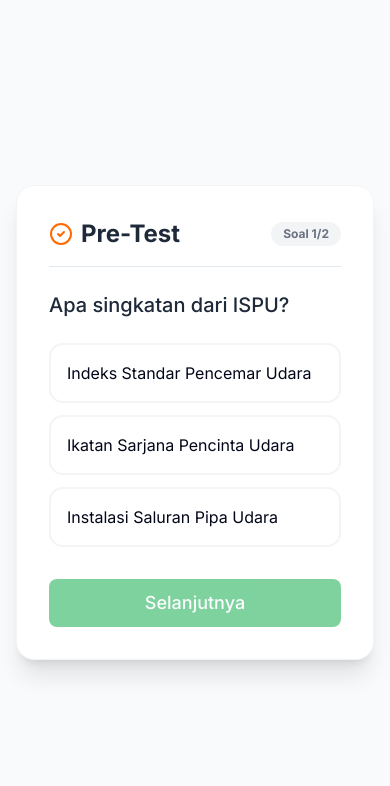
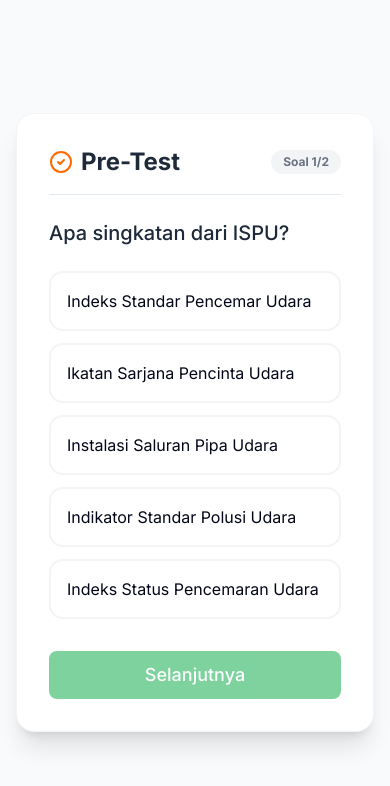
Before and after one commit to AlvinLore/epostory-main, a Next.js app: page /story/1 in a window 390 px wide. Shown: the top 786 px of the page. Built offline with nearby package versions, Linux system fonts and the light colour scheme.

Commit message:
Update: opsi jawaban 5 plus feedback masing masing dan perkecil gambar kuis mobile

```diff
--- a/app/story/[id]/page.tsx
+++ b/app/story/[id]/page.tsx
@@ -12,12 +12,8 @@ interface StoryPage {
   title: string;
   content: string;
   image?: string | null; // Tambahan field image
-  quizOptions?: string[];
+  quizOptions?: { text: string; feedback: string }[];
   quizAns?: number;
-  quizFeedback?: {
-    correct: string;
-    incorrect: string;
-  };
 }
 
 interface Chapter {
@@ -32,8 +28,18 @@ const STORY_DATA = {
   title: "Petualangan Udara Bersih",
   // PRE-TEST
   preTest: [
-    { id: "pre1", q: "Apa singkatan dari ISPU?", options: ["Indeks Standar Pencemar Udara", "Ikatan Sarjana Pencinta Udara", "Instalasi Saluran Pipa Udara"], ans: 0 },
-    { id: "pre2", q: "Manakah yang BUKAN sumber polusi udara?", options: ["Asap Kendaraan", "Pembakaran Sampah", "Menanam Pohon"], ans: 2 }
+    {
+      id: "pre1",
+      q: "Apa singkatan dari ISPU?",
+      options: ["Indeks Standar Pencemar Udara", "Ikatan Sarjana Pencinta Udara", "Instalasi Saluran Pipa Udara", "Indikator Standar Polusi Udara", "Indeks Status Pencemaran Udara"],
+      ans: 0
+    },
+    {
+      id: "pre2",
+      q: "Manakah yang BUKAN sumber polusi udara?",
+      options: ["Asap Kendaraan", "Pembakaran Sampah", "Menanam Pohon", "Asap Pabrik Industri", "Debu Konstruksi Bangunan"],
+      ans: 2
+    }
   ],
   // CHAPTERS
   chapters: [
@@ -51,12 +57,14 @@ const STORY_DATA = {
           type: "quiz",
           title: "Kuis Kilat: Identifikasi Masalah",
           content: "Menurutmu, kenapa langit Jakarta terlihat berwarna kelabu padahal tidak mendung?",
-          quizOptions: ["Karena kabut air alami dari laut", "Karena tumpukan polusi asap kendaraan (Smog)", "Karena efek lensa kamera"],
+          quizOptions: [
+            { text: "Karena kabut air alami dari laut", feedback: "Kurang tepat. Kabut alami biasanya berwarna putih bersih dan memberikan efek sejuk, bukan kelabu." },
+            { text: "Karena tumpukan polusi asap kendaraan (Smog)", feedback: "Tepat sekali! Itu disebut Smog (Smoke + Fog), campuran asap beracun dan kabut yang berbahaya bagi paru-paru." },
+            { text: "Karena efek lensa kamera", feedback: "Salah. Ini bukan efek visual kamera, melainkan kondisi nyata tebalnya polutan di udara." },
+            { text: "Karena pantulan cahaya gedung", feedback: "Tidak tepat. Cahaya dari pantulan gedung kaca tidak akan membuat langit menjadi tertutup kabut kelabu." },
+            { text: "Karena asap dari dapur rumah warga", feedback: "Kurang tepat. Skalanya terlalu kecil. Kabut tebal ini utamanya berasal dari gas buang kendaraan massal dan industri." }
+          ],
           quizAns: 1,
-          quizFeedback: {
-            correct: "Tepat sekali! Itu disebut Smog (Smoke + Fog), campuran asap polusi dan kabut yang berbahaya bagi pernapasan.",
-            incorrect: "Kurang tepat. Kabut alami biasanya putih bersih dan sejuk. Kabut kelabu ini mengandung partikel jahat dari asap kendaraan."
-          }
         },
         {
           type: "story",
@@ -80,12 +88,14 @@ const STORY_DATA = {
            type: "quiz",
            title: "Kuis Kilat: Solusi",
            content: "Apa fungsi utama pohon dalam mengurangi polusi udara?",
-           quizOptions: ["Menyerap Karbondioksida & menghasilkan Oksigen", "Membuat jalanan menjadi macet", "Menarik petir saat hujan"],
+           quizOptions: [
+            { text: "Menyerap Karbondioksida & menghasilkan Oksigen", feedback: "Benar! Pohon bertindak sebagai filter alami kota yang menyerap gas jahat dan memberikan kita udara segar." },
+            { text: "Membuat jalanan menjadi macet", feedback: "Tentu saja salah. Pohon ditanam di trotoar atau taman, bukan di tengah jalan." },
+            { text: "Menarik petir saat hujan", feedback: "Kurang tepat. Meski pohon tinggi bisa tersambar petir, fungsi utamanya dalam konteks polusi adalah memfilter udara." },
+            { text: "Menghasilkan gas beracun", feedback: "Terbalik! Pohon justru menyerap gas beracun dan memproduksi oksigen bersih." },
+            { text: "Memantulkan radiasi matahari", feedback: "Kurang tepat. Pohon menyerap cahaya matahari untuk melakukan fotosintesis, bukan memantulkannya." }
+           ],
            quizAns: 0,
-           quizFeedback: {
-             correct: "Benar! Pohon bertindak sebagai paru-paru kota yang menyerap gas jahat dan memberikan kita udara segar.",
-             incorrect: "Salah. Pohon justru membantu membersihkan udara, bukan menyebabkan macet atau menarik petir sembarangan."
-           }
         },
         {
           type: "story",
@@ -98,8 +108,18 @@ const STORY_DATA = {
   ],
   // POST-TEST
   postTest: [
-    { id: "post1", q: "Tindakan apa yang paling tepat dilakukan saat kualitas udara buruk?", options: ["Berolahraga lari di jalan raya", "Menggunakan masker saat keluar rumah", "Membakar sampah daun kering"], ans: 1 },
-    { id: "post2", q: "Apa nama partikel debu halus yang berbahaya bagi paru-paru?", options: ["PM2.5", "H2O", "CO2"], ans: 0 }
+    {
+      id: "post1",
+      q: "Tindakan apa yang paling tepat dilakukan saat kualitas udara buruk?",
+      options: ["Berolahraga lari di jalan raya", "Menggunakan masker saat keluar rumah", "Membakar sampah daun kering", "Membuka seluruh jendela rumah lebar-lebar", "Tidak melakukan apa-apa"],
+      ans: 1
+    },
+    {
+      id: "post2",
+      q: "Apa nama partikel debu halus yang berbahaya bagi paru-paru?",
+      options: ["PM2.5", "H2O", "CO2", "Oksigen", "Karbondioksida"],
+      ans: 0
+    }
   ]
 };
 
@@ -386,7 +406,8 @@ export default function SmartStoryPlayer() {
             </div>
 
             {/* AREA KANAN: KONTEN (Responsif: Bawah di Mobile) */}
-            <div className="h-[50vh] md:h-auto md:w-[500px] bg-white border-l border-gray-200 flex flex-col shadow-2xl z-10 transition-all duration-300">
+            {/* Menggunakan kondisi: jika kuis h-[75vh], jika cerita biasa h-[50vh] */}
+            <div className={`${isQuizPage ? 'h-[75vh]' : 'h-[50vh]'} md:h-auto md:w-[500px] bg-white border-l border-gray-200 flex flex-col shadow-2xl z-10 transition-all duration-300`}>
 
                 <div className="flex-1 overflow-y-auto p-6 md:p-8">
 
@@ -413,7 +434,6 @@ export default function SmartStoryPlayer() {
                                 <p className="text-gray-800 font-medium text-lg mb-4">{currentPage.content}</p>
 
                                 {currentPage.quizOptions.map((opt, idx) => {
-                                    // Logic Style Button Kuis
                                     let btnClass = "border-gray-200 hover:border-indigo-300 hover:bg-indigo-50";
                                     if (inlineQuizSelection === idx) {
                                         if (inlineQuizFeedback === 'correct') btnClass = "border-green-500 bg-green-50 text-green-700 font-bold";
@@ -428,15 +448,15 @@ export default function SmartStoryPlayer() {
                                             disabled={inlineQuizFeedback !== null}
                                             className={`w-full p-4 rounded-xl border-2 text-left text-sm md:text-base transition-all duration-200 flex justify-between items-center ${btnClass}`}
                                         >
-                                            {opt}
+                                            {opt.text}
                                             {inlineQuizSelection === idx && inlineQuizFeedback === 'correct' && <CheckCircle2 className="w-5 h-5 text-green-600 shrink-0 ml-2"/>}
                                             {inlineQuizSelection === idx && inlineQuizFeedback === 'incorrect' && <XCircle className="w-5 h-5 text-red-600 shrink-0 ml-2"/>}
                                         </button>
                                     )
                                 })}
 
-                                {/* Kotak Feedback */}
-                                {inlineQuizFeedback && (
+                                {/* Kotak Feedback*/}
+                                {inlineQuizFeedback && inlineQuizSelection !== null && (
                                     <div className={`mt-6 p-5 rounded-xl border text-sm animate-in slide-in-from-bottom-2 ${
                                         inlineQuizFeedback === 'correct'
                                         ? 'bg-green-50 border-green-200 text-green-900'
@@ -454,7 +474,8 @@ export default function SmartStoryPlayer() {
                                                     {inlineQuizFeedback === 'correct' ? "Jawaban Benar!" : "Kurang Tepat"}
                                                 </p>
                                                 <p className="leading-relaxed opacity-90">
-                                                    {inlineQuizFeedback === 'correct' ? currentPage.quizFeedback?.correct : currentPage.quizFeedback?.incorrect}
+                                                    {/* MEMANGGIL FEEDBACK SPESIFIK DARI OPSI YANG DIPILIH (INDEX) */}
+                                                    {currentPage.quizOptions[inlineQuizSelection].feedback}
                                                 </p>
                                             </div>
                                         </div>
```
Also changed, not shown: app/admin/stories/[id]/editor/page.tsx (+47 -32 lines).
